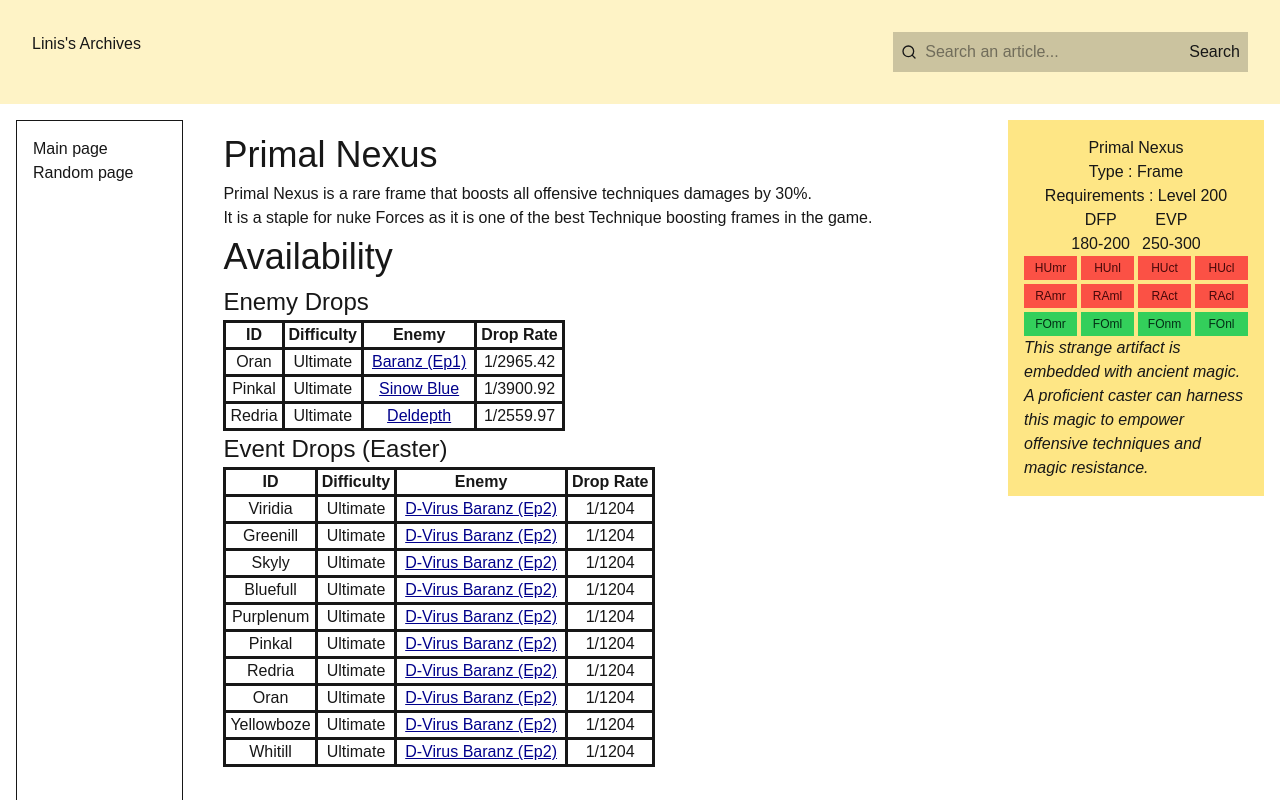
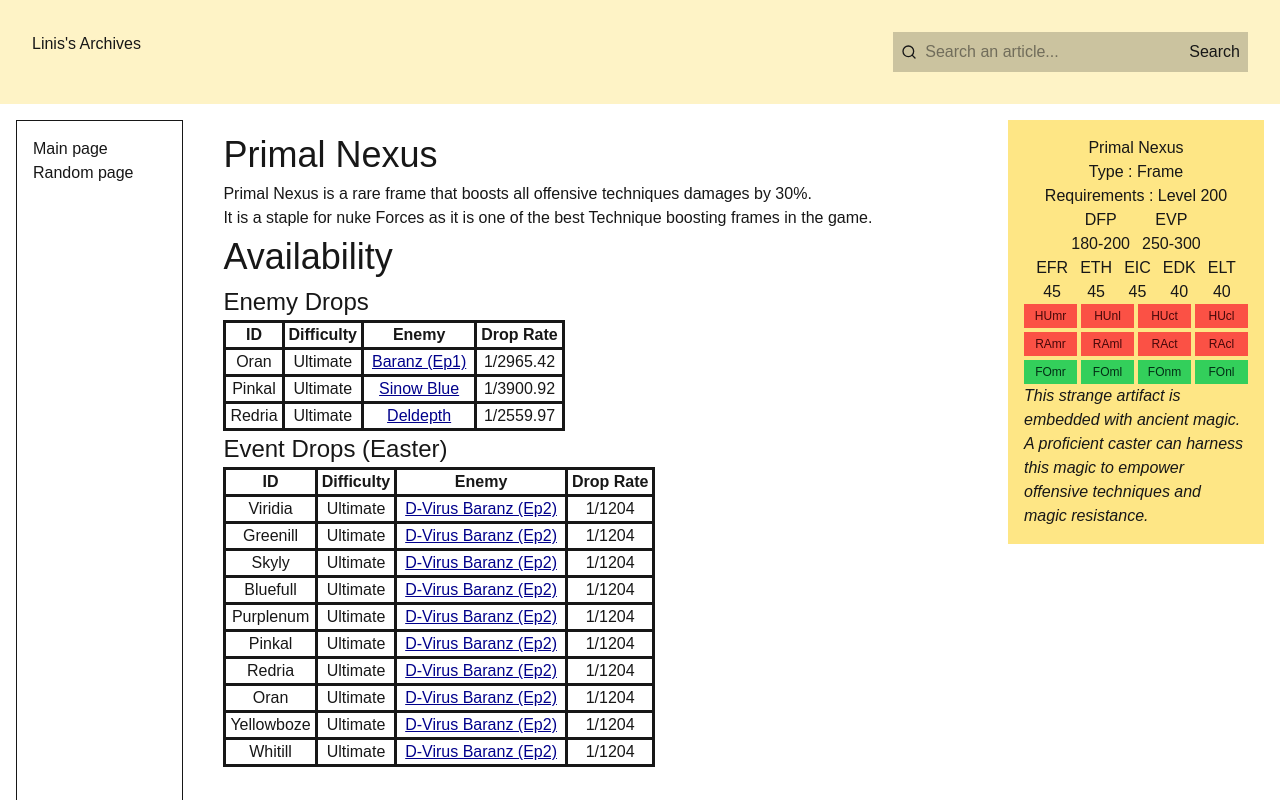
Before and after one commit to nilsdx/celestial-fusion, a Next.js app: page /frames/primal-nexus in a window 1280 px wide. Shown: the top 800 px of the page. Built offline with nearby package versions, Linux system fonts and the light colour scheme; no server answers; the database is empty.

Commit message:
added resistances infos for frames and barriers

```diff
--- a/src/actions/get-item.action.ts
+++ b/src/actions/get-item.action.ts
@@ -11,13 +11,14 @@ export const getItemDatas = async (item: string): Promise<ItemDatas | null> => {
 
         let resistances: Resistances | undefined = undefined;
 
-        if ('efr' in rawData || 'eth' in rawData) {
+        // if there's efr, then there must be the rest
+        if ('efr' in rawData.resistances) {
             resistances = {
-                efr: rawData.efr ?? 0,
-                eth: rawData.eth ?? 0,
-                eic: rawData.eic ?? 0,
-                edk: rawData.edk ?? 0,
-                elt: rawData.elt ?? 0
+                efr: rawData.resistances.efr,
+                eth: rawData.resistances.eth,
+                eic: rawData.resistances.eic,
+                edk: rawData.resistances.edk,
+                elt: rawData.resistances.elt
             };
         }
 
--- a/src/components/ItemCard.tsx
+++ b/src/components/ItemCard.tsx
@@ -41,6 +41,30 @@ const ItemCard: React.FC<ItemCardProps> = async ({item}) => {
                     ))}
                 </div>
             )}
+            {itemDatas.resistances !== undefined && (
+                <div className="flex space-x-3 flex-wrap">
+                    <div className="text-center">
+                        <p>EFR</p>
+                        <p>{itemDatas.resistances.efr}</p>
+                    </div>
+                    <div className="text-center">
+                        <p>ETH</p>
+                        <p>{itemDatas.resistances.eth}</p>
+                    </div>
+                    <div className="text-center">
+                        <p>EIC</p>
+                        <p>{itemDatas.resistances.eic}</p>
+                    </div>
+                    <div className="text-center">
+                        <p>EDK</p>
+                        <p>{itemDatas.resistances.edk}</p>
+                    </div>
+                    <div className="text-center">
+                        <p>ELT</p>
+                        <p>{itemDatas.resistances.elt}</p>
+                    </div>
+                </div>
+            )}
             <AvailableClasses classes={itemDatas.classes}/>
             <p className="italic">
                 {itemDatas.description}
```
